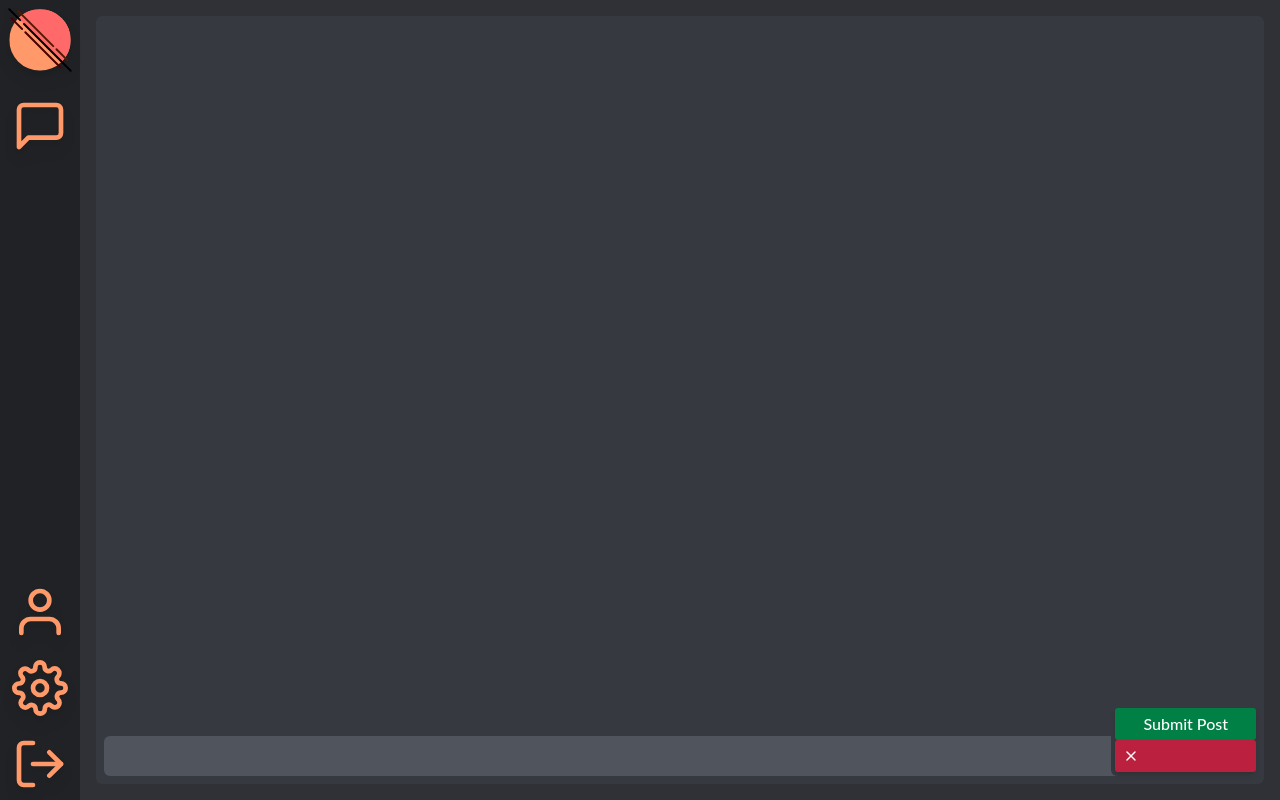
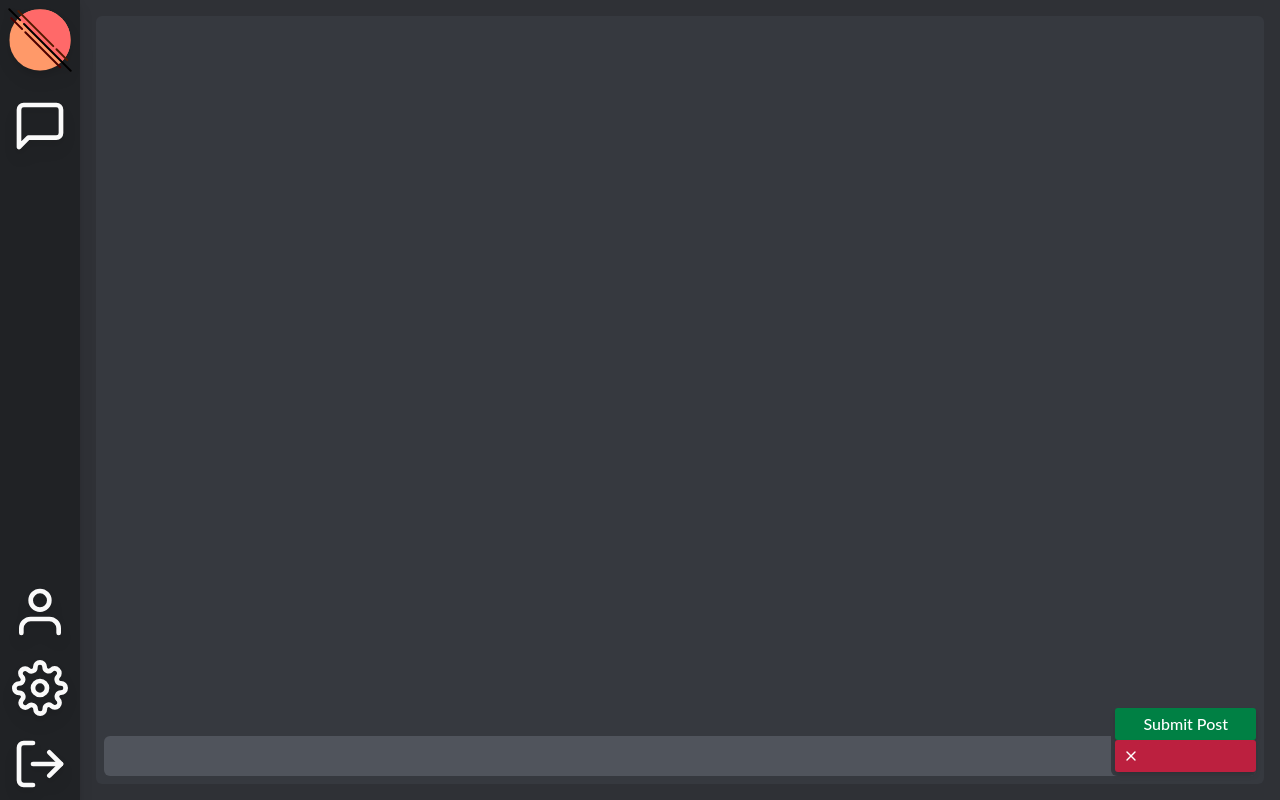
Before and after one commit to TheSheefooProject/frontend, a Next.js app: page / in a window 1280 px wide. Built offline with nearby package versions, Linux system fonts and the light colour scheme.

Commit message:
~ theme change

```diff
--- a/components/common/Sidebar/Sidebar.tsx
+++ b/components/common/Sidebar/Sidebar.tsx
@@ -17,7 +17,7 @@ const Sidebar = (props: {}) => {
       <div
         className={
           `${sidebar_visible ? 'w-20' : 'w-0'}` +
-          ' fixed left-0 top-0 z-50 h-[100vh] md:w-20'
+          ' fixed left-0 top-0 z-50 h-[100vh] drop-shadow-lg md:w-20'
         }
       >
         {/* Hamburger Menu Button */}
@@ -40,7 +40,7 @@ const Sidebar = (props: {}) => {
             `${
               (styles.sidebar, sidebar_visible ? 'flex w-20' : 'hidden w-0')
             }` +
-            '   h-[100%] w-20 flex-col items-center bg-back_1 py-2 text-accent_1 md:flex md:w-20'
+            '   h-[100%] w-20 flex-col items-center bg-back_1 py-2 text-text_1 md:flex md:w-20'
           }
         >
           <Link href="/">
--- a/styles/variables.css
+++ b/styles/variables.css
@@ -2,13 +2,13 @@
 .theme-light {
   /* Background Colours */
   /*# */
-  --color-back-1: 144 58 49;
+  --color-back-1: 240 200 160;
   /*# */
-  --color-back-2: 189 77 65;
+  --color-back-2: 240 210 190;
   /*# */
-  --color-back-3: 217 110 77;
+  --color-back-3: 245 240 235;
   /*# */
-  --color-back-4: 255 153 105;
+  --color-back-4: 255 255 255;
   /* Text Colours */
   /*# */
   --color-text-1: 32 34 37;
@@ -17,9 +17,9 @@
 
   /* Accent/Element Colours */
   /*# */
-  --color-accent-1: 250 250 250;
+  --color-accent-1: 255 153 105;
   /*# */
-  --color-accent-2: 238 238 238;
+  --color-accent-2: 255 105 105;
 }
 
 .theme-dark {
```
Also changed, not shown: 1 other file (tests, documents, lock files or other folders).
